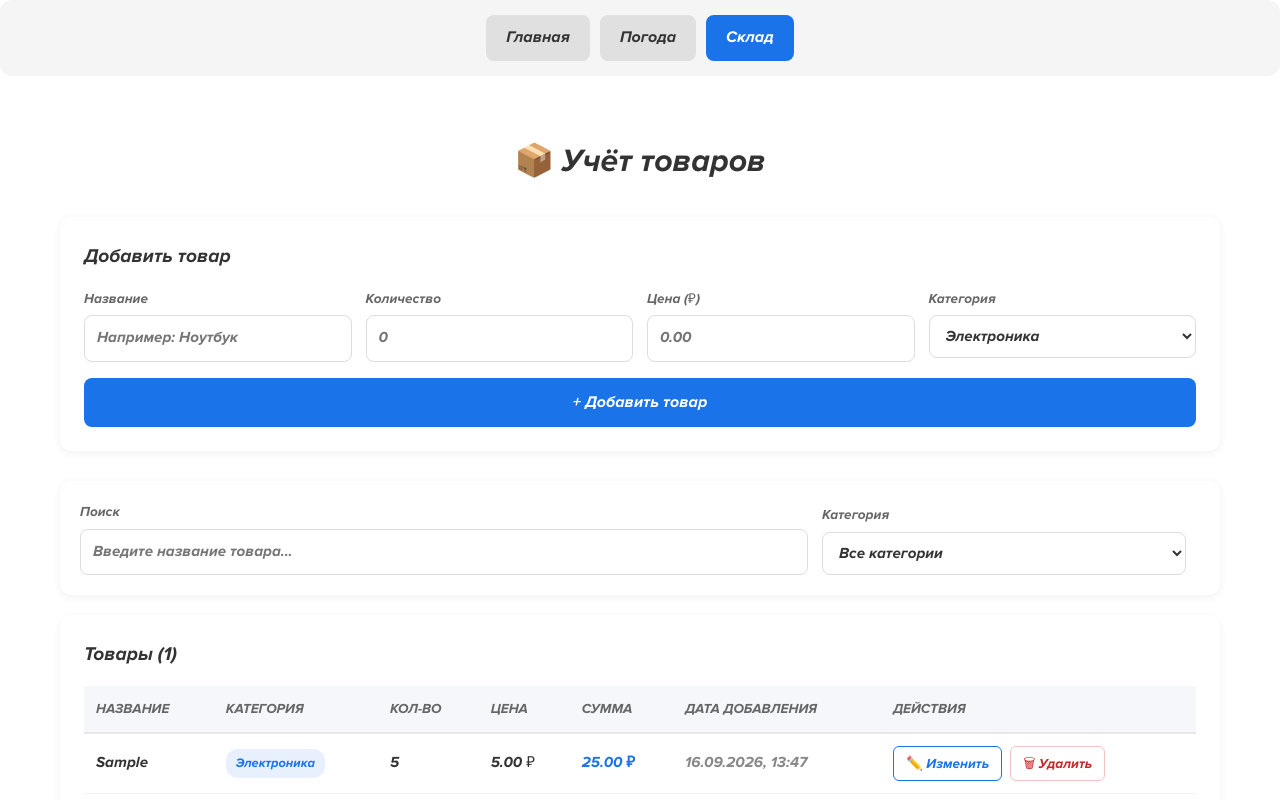
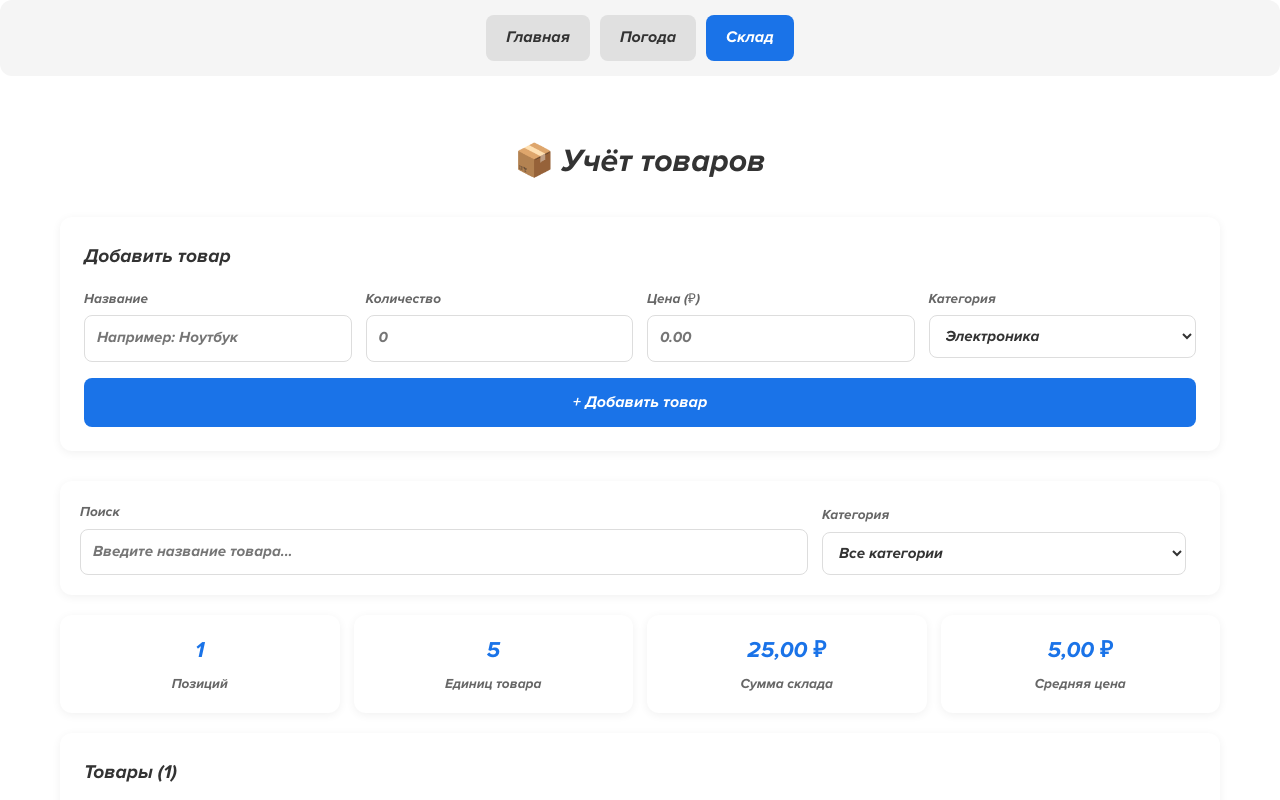
Before and after one commit to Roman23223/DevelopmentProject, a React (Vite) app: page /warehouse in a window 1280 px wide. Both pictures are taken after typing "Sample", "5", "5" into the empty fields and a click on the button "+ Добавить товар". Shown: the top 800 px of the page. Built offline with nearby package versions, Linux system fonts and the light colour scheme.

Commit message:
add filter and sort in Warehouse page

```diff
--- a/src/components/warehouse/ProductTable.jsx
+++ b/src/components/warehouse/ProductTable.jsx
@@ -1,25 +1,125 @@
-import { useState } from 'react';
+import { useState, useMemo } from 'react';
 import ProductRow from '@components/warehouse/ProductRow';
 import ConfirmDialog from '@components/warehouse/ConfirmDialog';
 import EditProductModal from '@components/warehouse/EditProductModal';
 import Styles from '@styles/warehouse/ProductTable.module.css';
 
-export default function ProductTable({ products, totalProducts, onUpdate, onDelete }) {
-  // Товар, который СОБИРАЕМСЯ удалить (null = модалка закрыта)
+// Типы колонок для сортировки
+const SORT_KEYS = {
+  NAME: 'name',
+  CATEGORY: 'category',
+  QUANTITY: 'quantity',
+  PRICE: 'price',
+  TOTAL: 'total',
+  CREATED: 'createdAt',
+};
+
+export default function ProductTable({
+  products,
+  totalProducts,
+  onUpdate,
+  onDelete,
+}) {
   const [productToDelete, setProductToDelete] = useState(null);
   const [productToEdit, setProductToEdit] = useState(null);
 
+  // Состояние сортировки: { key, direction } или null
+  // По умолчанию — по дате добавления, новые сверху
+  const [sort, setSort] = useState({
+    key: SORT_KEYS.CREATED,
+    direction: 'desc',
+  });
+
+  // Клик по заголовку колонки
+  function handleSort(key) {
+    setSort((prev) => {
+      // Клик по той же колонке — меняем направление
+      if (prev?.key === key) {
+        const next = prev.direction === 'asc' ? 'desc' : 'asc';
+        return { key, direction: next };
+      }
+      // Клик по новой колонке — asc по умолчанию
+      return { key, direction: 'asc' };
+    });
+  }
+
+  // Отсортированный массив товаров
+  const sortedProducts = useMemo(() => {
+    if (!sort) return products;
+
+    const copy = [...products];
+    const dir = sort.direction === 'asc' ? 1 : -1;
+
+    copy.sort((a, b) => {
+      switch (sort.key) {
+        case SORT_KEYS.NAME:
+          return a.name.localeCompare(b.name, 'ru') * dir;
+
+        case SORT_KEYS.CATEGORY:
+          return a.category.localeCompare(b.category, 'ru') * dir;
+
+        case SORT_KEYS.QUANTITY:
+          return (a.quantity - b.quantity) * dir;
+
+        case SORT_KEYS.PRICE:
+          return (a.price - b.price) * dir;
+
+        case SORT_KEYS.TOTAL:
+          return (a.quantity * a.price - b.quantity * b.price) * dir;
+
+        case SORT_KEYS.CREATED:
+          return (
+            (new Date(a.createdAt).getTime() -
+              new Date(b.createdAt).getTime()) *
+            dir
+          );
+
+        default:
+          return 0;
+      }
+    });
+
+    return copy;
+  }, [products, sort]);
+
   function handleConfirmDelete() {
-    onDelete(productToDelete.id);   // реальное удаление наверху
-    setProductToDelete(null);       // закрываем модалку
+    onDelete(productToDelete.id);
+    setProductToDelete(null);
   }
 
   function handleSaveEdit(updatedProduct) {
-    onUpdate(updatedProduct); // редактирование
-    setProductToEdit(null);  // закрываем модалку
+    onUpdate(updatedProduct);
+    setProductToEdit(null);
   }
 
-  if (products.length === 0) {
+  // Иконка сортировки для колонки
+  function SortIcon({ columnKey }) {
+    if (sort?.key !== columnKey) return <span className={Styles.sortIcon}>↕</span>;
+    return (
+      <span className={Styles.sortIconActive}>
+        {sort.direction === 'asc' ? '↑' : '↓'}
+      </span>
+    );
+  }
+
+  // Колонка таблицы (заголовок + сортировка)
+  function SortableHeader({ label, columnKey }) {
+    return (
+      <th>
+        <button
+          type="button"
+          className={Styles.sortButton}
+          onClick={() => handleSort(columnKey)}
+        >
+          {label}
+          <SortIcon columnKey={columnKey} />
+        </button>
+      </th>
+    );
+  }
+
+  // Заглушки пустых состояний
+  if (products.length === 0 && totalProducts === 0) {
     return (
       <div className={Styles.empty}>
         <p className={Styles.emptyIcon}>📭</p>
@@ -28,33 +128,53 @@ export default function ProductTable({ products, totalProducts, onUpdate, onDele
     );
   }
 
+  if (products.length === 0) {
+    return (
+      <div className={Styles.empty}>
+        <p className={Styles.emptyIcon}>🔍</p>
+        <p className={Styles.emptyText}>
+          По текущим фильтрам ничего не найдено.
+        </p>
+      </div>
+    );
+  }
+
   return (
     <div className={Styles.tableWrapper}>
       <h2 className={Styles.tableTitle}>
-        {products.length === totalProducts ? `Товары (${products.length})` : `Найдено: ${products.length} из ${totalProducts}`}
+        {products.length === totalProducts
+          ? `Товары (${products.length})`
+          : `Найдено: ${products.length} из ${totalProducts}`}
       </h2>
+
       <table className={Styles.table}>
         <thead>
           <tr>
-            <th>Название</th>
-            <th>Категория</th>
-            <th>Кол-во</th>
-            <th>Цена</th>
-            <th>Сумма</th>
-            <th>Дата добавления</th>
+            <SortableHeader label="Название" columnKey={SORT_KEYS.NAME} />
+            <SortableHeader label="Категория" columnKey={SORT_KEYS.CATEGORY} />
+            <SortableHeader label="Кол-во" columnKey={SORT_KEYS.QUANTITY} />
+            <SortableHeader label="Цена" columnKey={SORT_KEYS.PRICE} />
+            <SortableHeader label="Сумма" columnKey={SORT_KEYS.TOTAL} />
+            <SortableHeader label="Дата добавления" columnKey={SORT_KEYS.CREATED} />
             <th>Действия</th>
           </tr>
         </thead>
         <tbody>
-          {products.map((product) => (
-            <ProductRow key={product.id} product={product} onEditRequest={setProductToEdit} onDeleteRequest={setProductToDelete}/>
+          {sortedProducts.map((product, index) => (
+            <ProductRow
+              key={product.id}
+              product={product}
+              index={index}
+              onEditRequest={setProductToEdit}
+              onDeleteRequest={setProductToDelete}
+            />
           ))}
         </tbody>
       </table>
 
-      {/* Модалка удаления — одна на всю таблицу */}
       {productToDelete && (
-        <ConfirmDialog title="Удалить товар?"
+        <ConfirmDialog
+          title="Удалить товар?"
           text={`«${productToDelete.name}» будет удалён без возможности восстановления.`}
           confirmLabel="Удалить"
           onConfirm={handleConfirmDelete}
@@ -62,9 +182,12 @@ export default function ProductTable({ products, totalProducts, onUpdate, onDele
         />
       )}
 
-      {/* Модалка редактирования */}
       {productToEdit && (
-        <EditProductModal product={productToEdit} onSave={handleSaveEdit} onCancel={() => setProductToEdit(null)}/>
+        <EditProductModal
+          product={productToEdit}
+          onSave={handleSaveEdit}
+          onCancel={() => setProductToEdit(null)}
+        />
       )}
     </div>
   );
--- /dev/null
+++ b/src/components/warehouse/WarehouseStats.jsx
@@ -0,0 +1,71 @@
+import { useMemo } from 'react';
+import Styles from '@styles/warehouse/WarehouseStats.module.css';
+
+function formatMoney(value) {
+  return value.toLocaleString('ru-RU', {
+    style: 'currency',
+    currency: 'RUB',
+    maximumFractionDigits: 2,
+  });
+}
+
+export default function WarehouseStats({ products, totalProducts }) {
+  const stats = useMemo(() => {
+    const positions = products.length;
+    const units = products.reduce((sum, p) => sum + p.quantity, 0);
+    const totalValue = products.reduce((sum, p) => sum + p.quantity * p.price, 0);
+    const avgPrice =
+      positions > 0
+        ? products.reduce((sum, p) => sum + p.price, 0) / positions
+        : 0;
+
+    return { positions, units, totalValue, avgPrice };
+  }, [products]);
+
+  const items = [
+    { value: stats.positions.toLocaleString('ru-RU'), label: 'Позиций' },
+    { value: stats.units.toLocaleString('ru-RU'), label: 'Единиц товара' },
+    { value: formatMoney(stats.totalValue), label: 'Сумма склада' },
+    { value: formatMoney(stats.avgPrice), label: 'Средняя цена' },
+  ];
+
+  // Склад полностью пуст
+  if (totalProducts === 0) {
+    return (
+      <div className={Styles.stats}>
+        <div className={Styles.emptyState}>
+          <div className={Styles.emptyIcon}>📭</div>
+          <div className={Styles.emptyText}>
+            Склад пуст. Добавьте первый товар!
+          </div>
+        </div>
+      </div>
+    );
+  }
+
+  // Есть товары, но фильтр всё отсёк
+  if (stats.positions === 0) {
+    return (
+      <div className={Styles.stats}>
+        <div className={Styles.emptyState}>
+          <div className={Styles.emptyIcon}>🔍</div>
+          <div className={Styles.emptyText}>
+            По текущим фильтрам ничего не найдено
+          </div>
+        </div>
+      </div>
+    );
+  }
+
+  // Всё хорошо — рендерим карточки
+  return (
+    <div className={Styles.stats}>
+      {items.map((item) => (
+        <div key={item.label} className={Styles.statCard}>
+          <div className={Styles.statValue}>{item.value}</div>
+          <div className={Styles.statLabel}>{item.label}</div>
+        </div>
+      ))}
+    </div>
+  );
+}
--- a/src/pages/Warehouse.jsx
+++ b/src/pages/Warehouse.jsx
@@ -3,6 +3,7 @@ import { useLocalStorage } from '@hooks/UseLocalStorage';
 import ProductForm from '@components/warehouse/ProductForm';
 import ProductFilters from '@components/warehouse/ProductFilters';
 import ProductTable from '@components/warehouse/ProductTable';
+import WarehouseStats from '@components/warehouse/WarehouseStats';
 import Styles from '@styles/warehouse/Warehouse.module.css';
 
 export default function Warehouse() {
@@ -64,6 +65,8 @@ export default function Warehouse() {
         onCategoryChange={setSelectedCategory}
       />
 
+      <WarehouseStats products={filteredProducts} totalProducts={products.length} />
+
       <ProductTable
         products={filteredProducts}
         totalProducts={products.length}
--- a/src/styles/Global.css
+++ b/src/styles/Global.css
@@ -63,3 +63,14 @@ body {
     transform: scale(1);
   }
 }
+
+@keyframes slideInRow {
+  from {
+    opacity: 0;
+    transform: translateY(10px);
+  }
+  to {
+    opacity: 1;
+    transform: translateY(0);
+  }
+}
--- a/src/styles/warehouse/ProductTable.module.css
+++ b/src/styles/warehouse/ProductTable.module.css
@@ -120,3 +120,37 @@
   font-size: 0.9rem;
   white-space: nowrap;
 }
+
+/* ===== СОРТИРОВКА ===== */
+.sortButton {
+  background: none;
+  border: none;
+  padding: 0;
+  font: inherit;
+  color: inherit;
+  cursor: pointer;
+  display: inline-flex;
+  align-items: center;
+  gap: 4px;
+  transition: color 0.2s;
+}
+
+.sortButton:hover {
+  color: #1a73e8;
+}
+
+.sortIcon {
+  color: #bbb;
+  font-size: 0.85rem;
+}
+
+.sortIconActive {
+  color: #1a73e8;
+  font-size: 0.95rem;
+  font-weight: 700;
+}
+
+/* Анимация появления строк */
+.row {
+  animation: slideInRow 0.3s ease-out backwards;
+}
--- /dev/null
+++ b/src/styles/warehouse/WarehouseStats.module.css
@@ -0,0 +1,59 @@
+.stats {
+  display: grid;
+  grid-template-columns: repeat(auto-fit, minmax(150px, 1fr));
+  gap: 14px;
+  margin-bottom: 20px;
+}
+
+.statCard {
+  background: #fff;
+  border-radius: 12px;
+  padding: 18px;
+  text-align: center;
+  box-shadow: 0 2px 10px rgba(0, 0, 0, 0.06);
+  transition: transform 0.2s;
+}
+
+.statCard:hover {
+  transform: translateY(-3px);
+}
+
+.statIcon {
+  font-size: 1.6rem;
+  margin-bottom: 6px;
+}
+
+.statValue {
+  font-size: 1.4rem;
+  font-weight: 700;
+  color: #1a73e8;
+  margin-bottom: 4px;
+}
+
+.statLabel {
+  font-size: 0.85rem;
+  color: #666;
+}
+
+/* ===== ПУСТОЕ СОСТОЯНИЕ ===== */
+.emptyState {
+  grid-column: 1 / -1;              /* ← растянуть на ВСЮ ширину grid */
+  background: #fff;
+  border-radius: 12px;
+  padding: 40px 20px;               /* ← такие же вертикальные отступы, как у карточек — высота стабильная */
+  text-align: center;
+  box-shadow: 0 2px 10px rgba(0, 0, 0, 0.06);
+  border: 2px dashed #e0e0e0;       /* ← пунктирная рамка намекает на "сюда можно добавить" */
+}
+
+.emptyIcon {
+  font-size: 2.5rem;
+  margin-bottom: 10px;
+  opacity: 0.7;
+}
+
+.emptyText {
+  font-size: 1rem;
+  color: #888;
+  font-weight: 500;
+}
```
Also changed, not shown: src/components/warehouse/ProductRow.jsx (+35 -11 lines).
